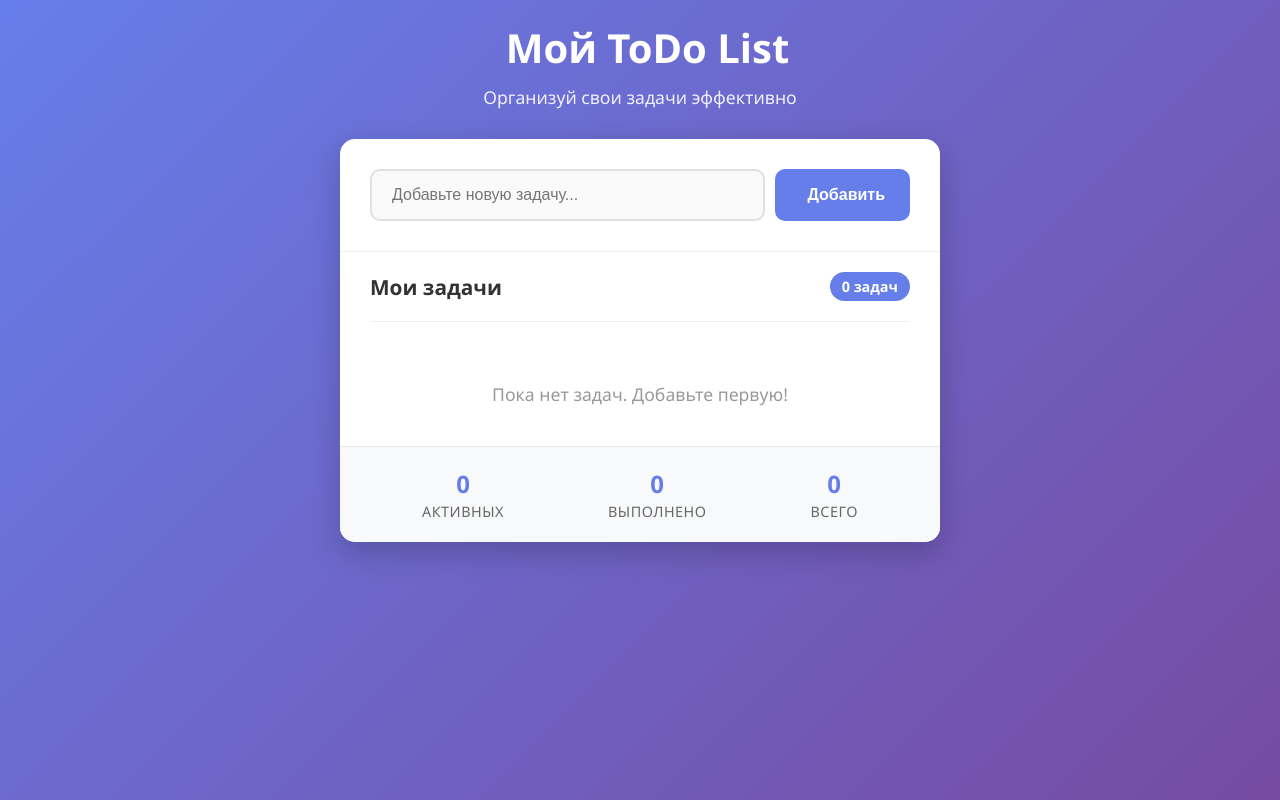
After one commit to PA3K1/PYTHON_TEAM_PROJECT, a Flask app: template todo_project/templates/index.html in a window 1280 px wide. The commit adds this page. Run offline with Flask 3, Linux system fonts and the light colour scheme; the template is opened without the code that fills it, so the values that code supplies are empty.

Commit message:
Добавил html и css и подключил взаимодействие

```diff
--- /dev/null
+++ b/todo_project/main.py
@@ -0,0 +1,81 @@
+from flask import Flask, render_template, request, redirect, url_for
+import sqlite3
+
+app = Flask(__name__)
+
+# Инициализация БД
+def init_db():
+    conn = sqlite3.connect('todo.db')
+    c = conn.cursor()
+    c.execute('''
+        CREATE TABLE IF NOT EXISTS tasks (
+            id INTEGER PRIMARY KEY AUTOINCREMENT,
+            text TEXT NOT NULL,
+            completed BOOLEAN NOT NULL DEFAULT FALSE,
+            created_at TIMESTAMP DEFAULT CURRENT_TIMESTAMP
+        )
+    ''')
+    conn.commit()
+    conn.close()
+
+# Получить все задачи
+def get_all_tasks():
+    conn = sqlite3.connect('todo.db')
+    c = conn.cursor()
+    c.execute('SELECT * FROM tasks ORDER BY created_at DESC')
+    tasks = c.fetchall()
+    conn.close()
+    return tasks
+
+# Добавить задачу
+def add_task(text):
+    conn = sqlite3.connect('todo.db')
+    c = conn.cursor()
+    c.execute('INSERT INTO tasks (text) VALUES (?)', (text,))
+    conn.commit()
+    task_id = c.lastrowid
+    conn.close()
+    return task_id
+
+# Удалить задачу
+def delete_task(task_id):
+    conn = sqlite3.connect('todo.db')
+    c = conn.cursor()
+    c.execute('DELETE FROM tasks WHERE id = ?', (task_id,))
+    conn.commit()
+    conn.close()
+
+# Переключить статус задачи
+def toggle_task(task_id):
+    conn = sqlite3.connect('todo.db')
+    c = conn.cursor()
+    c.execute('UPDATE tasks SET completed = NOT completed WHERE id = ?', (task_id,))
+    conn.commit()
+    conn.close()
+
+# Маршруты
+@app.route('/')
+def index():
+    tasks = get_all_tasks()
+    return render_template('index.html', tasks=tasks)
+
+@app.route('/add', methods=['POST'])
+def add():
+    text = request.form.get('text')
+    if text and text.strip():
+        add_task(text.strip())
+    return redirect(url_for('index'))
+
+@app.route('/delete/<int:task_id>')
+def delete(task_id):
+    delete_task(task_id)
+    return redirect(url_for('index'))
+
+@app.route('/toggle/<int:task_id>')
+def toggle(task_id):
+    toggle_task(task_id)
+    return redirect(url_for('index'))
+
+if __name__ == '__main__':
+    init_db()
+    app.run(debug=True)
--- a/style.css
+++ b/todo_project/static/style.css
@@ -183,41 +199,46 @@ body {
     color: #999;
 }
 
-.task-item.completed .task-checkbox {
-    background: #4CAF50;
-    border-color: #4CAF50;
-}
-
 /* Кнопки действий */
 .task-actions {
     display: flex;
     gap: 5px;
-    opacity: 0;
-    transition: opacity 0.3s ease;
 }
 
-.task-item:hover .task-actions {
-    opacity: 1;
-}
-
-.edit-btn, .delete-btn {
+.delete-btn {
+    padding: 8px 12px;
     background: none;
-    border: none;
-    padding: 8px;
+    border: 1px solid #ddd;
     border-radius: 6px;
+    color: #666;
     cursor: pointer;
+    text-decoration: none;
     transition: all 0.3s ease;
-    color: #666;
-}
-
-.edit-btn:hover {
-    background: #e3f2fd;
-    color: #1976d2;
+    display: flex;
+    align-items: center;
+    justify-content: center;
 }
 
 .delete-btn:hover {
     background: #ffebee;
     color: #d32f2f;
+    border-color: #d32f2f;
+}
+
+/* Состояние пустого списка */
+.empty-state {
+    text-align: center;
+    padding: 40px 20px;
+    color: #999;
+}
+
+.empty-state i {
+    margin-bottom: 15px;
+    opacity: 0.5;
+}
+
+.empty-state p {
+    font-size: 1.1rem;
 }
 
 /* Статистика */
--- /dev/null
+++ b/todo_project/templates/index.html
@@ -0,0 +1,89 @@
+<!DOCTYPE html>
+<html lang="ru">
+<head>
+    <meta charset="UTF-8">
+    <meta name="viewport" content="width=device-width, initial-scale=1.0">
+    <title>ToDo List</title>
+    <link rel="stylesheet" href="static/style.css">
+</head>
+<body>
+    <div class="container">
+        <header class="header">
+            <h1><i class="fas fa-tasks"></i> Мой ToDo List</h1>
+            <p>Организуй свои задачи эффективно</p>
+        </header>
+
+        <div class="todo-card">
+            <!-- Форма добавления -->
+            <form class="add-form" action="{{ url_for('add') }}" method="POST">
+                <div class="input-group">
+                    <input type="text"
+                           name="text"
+                           placeholder="Добавьте новую задачу..."
+                           class="task-input"
+                           required>
+                    <button type="submit" class="add-btn">
+                        <i class="fas fa-plus"></i> Добавить
+                    </button>
+                </div>
+            </form>
+
+            <!-- Список задач -->
+            <div class="tasks-section">
+                <div class="tasks-header">
+                    <h3>Мои задачи</h3>
+                    <span class="tasks-count">{{ tasks|length }} задач</span>
+                </div>
+
+                {% if tasks %}
+                <ul class="tasks-list">
+                    {% for task in tasks %}
+                    <li class="task-item {% if task[2] %}completed{% endif %}">
+                        <div class="task-content">
+                            <!-- Чекбокс как ссылка -->
+                            <a href="{{ url_for('toggle', task_id=task[0]) }}" class="checkbox-wrapper">
+                                <div class="custom-checkbox {% if task[2] %}checked{% endif %}">
+                                    {% if task[2] %}
+                                    <i class="fas fa-check"></i>
+                                    {% endif %}
+                                </div>
+                            </a>
+                            <span class="task-text">{{ task[1] }}</span>
+                        </div>
+                        <div class="task-actions">
+                            <!-- Кнопка удаления как ссылка -->
+                            <a href="{{ url_for('delete', task_id=task[0]) }}" class="delete-btn"
+                               onclick="return confirm('Удалить эту задачу?')">
+                                <i class="fas fa-trash"></i>
+                            </a>
+                        </div>
+                    </li>
+                    {% endfor %}
+                </ul>
+                {% else %}
+                <div class="empty-state">
+                    <i class="fas fa-clipboard-list fa-3x"></i>
+                    <p>Пока нет задач. Добавьте первую!</p>
+                </div>
+                {% endif %}
+            </div>
+
+            <!-- Статистика -->
+            <div class="stats">
+                <div class="stat-item">
+                    <span class="stat-number">{{ tasks|selectattr("2", "equalto", False)|list|length }}</span>
+                    <span class="stat-label">активных</span>
+                </div>
+                <div class="stat-item">
+                    <span class="stat-number">{{ tasks|selectattr("2")|list|length }}</span>
+                    <span class="stat-label">выполнено</span>
+                </div>
+                <div class="stat-item">
+                    <span class="stat-number">{{ tasks|length }}</span>
+                    <span class="stat-label">всего</span>
+                </div>
+            </div>
+        </div>
+    </div>
+</body>
+</html>
```
Also changed, not shown: other parts of todo_project/static/style.css (+22 -6 lines), index.html (deleted, +0 -105 lines), main.py (deleted, +0 -7 lines).
